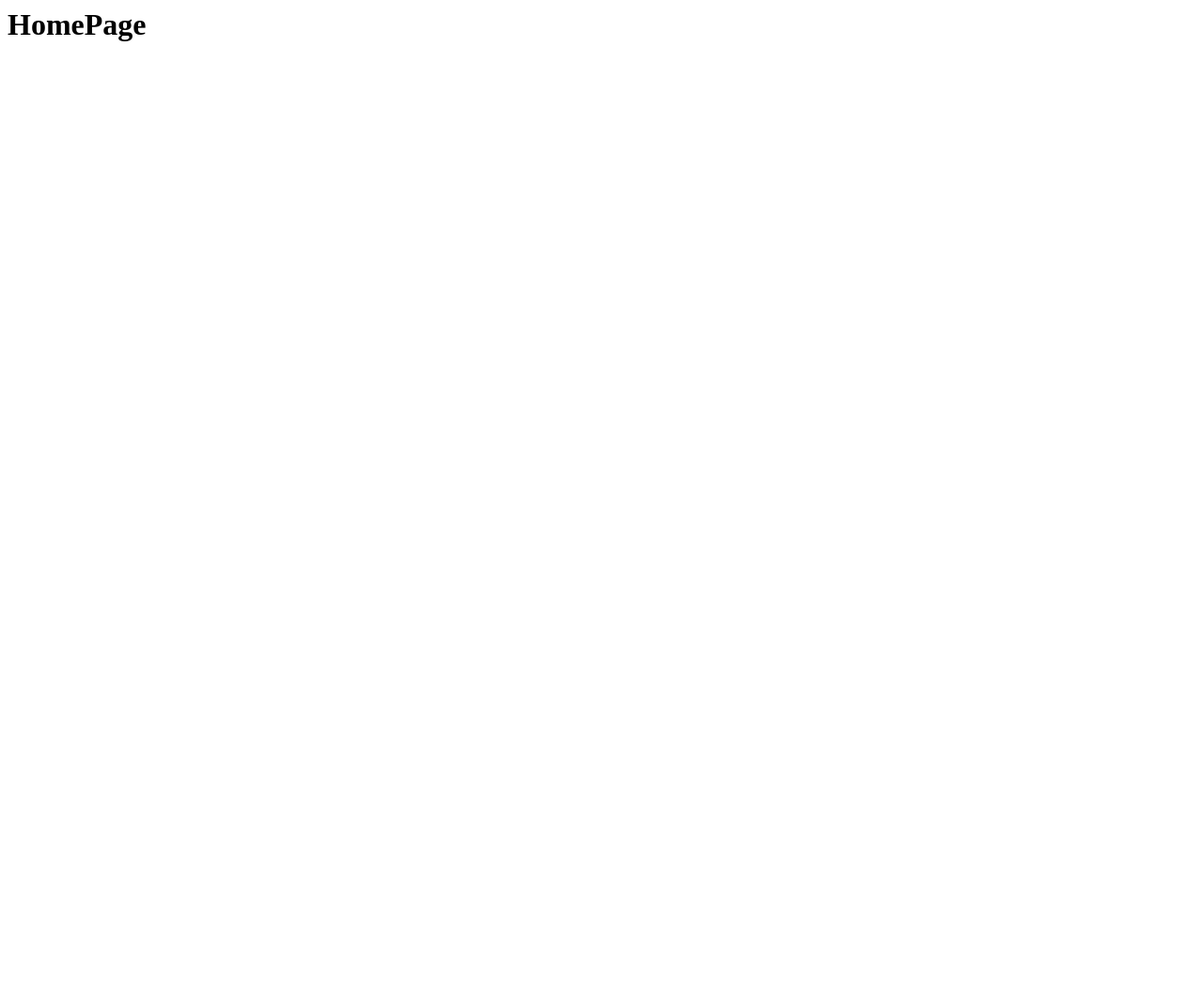
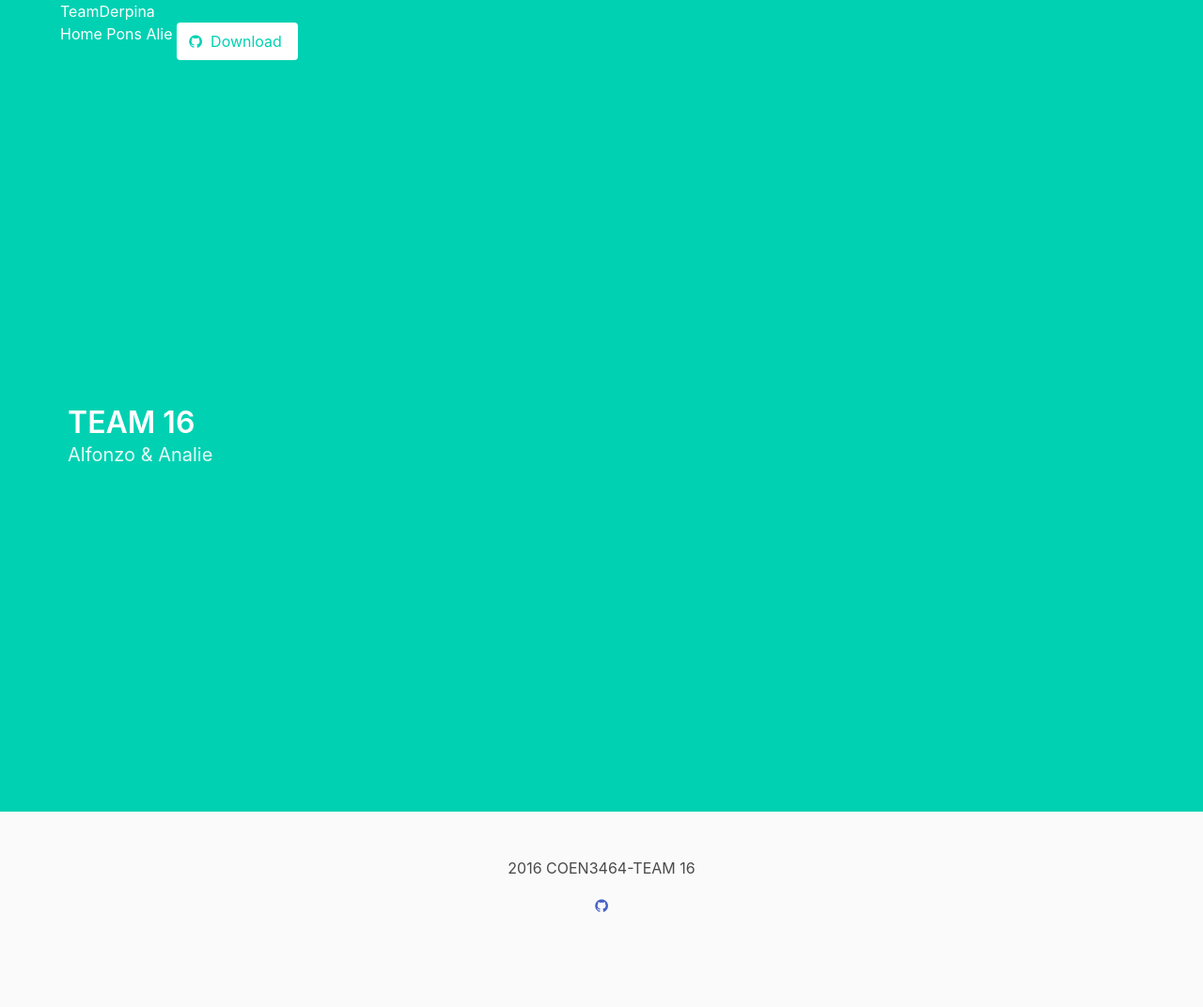
Before and after one commit to lanzosuarez/coen3463-m1t16, a website: page public/index.html in a window 1280 px wide. Shown: the whole page at 94% size. Before the commit the page ends 800 px from the top, so only its background shows below. Drawn offline with nearby package versions, Linux system fonts and the light colour scheme.

Commit message:
initial-commit

```diff
--- a/public/index.html
+++ b/public/index.html
@@ -1 +1,76 @@
-<h1>HomePage</h1>
+<!DOCTYPE Html>
+<html>
+<header>
+    <meta charset="utf-8">
+    <meta name="viewport" content="width=device-width, initial-scale=1">
+    <title>Homepage</title>
+    <link rel="stylesheet" href="https://maxcdn.bootstrapcdn.com/font-awesome/4.5.0/css/font-awesome.min.css">
+    <link rel="stylesheet" href="css/bulma.css">
+    <link rel="stylesheet" href="css/styles.css" </header>
+
+    <body>
+        <section class="hero is-primary is-medium">
+            <!-- Hero header: will stick at the top -->
+            <div class="hero-head">
+                <header class="nav">
+                    <div class="container">
+                        <div class="nav-left">
+                            <a class="nav-item">
+                            TeamDerpina
+                        </a>
+                        </div>
+                        <span class="nav-toggle">
+                    <span></span>
+                        <span></span>
+                        <span></span>
+                        </span>
+                        <div class="nav-right nav-menu">
+                            <a class="nav-item is-active" href="index.html"> Home </a>
+                            <a class="nav-item" href="analie.html">Pons</a>
+                            <a class="nav-item" href="pons.html">Alie</a>
+                            <span class="nav-item">
+                            <a class="button is-primary is-inverted">
+                                <span class="icon">
+                                <i class="fa fa-github"></i>
+                                </span>
+                            <span>Download</span>
+                            </a href="https://github.com/lanzosuarez/coen3463-m1t16">
+                            </span>
+                        </div>
+                    </div>
+                </header>
+            </div>
+
+            <!-- Hero content: will be in the middle -->
+            <section class="hero is-primary is-fullheight">
+                <div class="hero-body">
+                    <div class="container">
+                        <h1 class="title">
+                            TEAM 16
+                        </h1>
+                        <h2 class="subtitle">
+                            Alfonzo & Analie
+                        </h2>
+                    </div>
+                </div>
+            </section>
+            <!-- Hero footer: will stick at the bottom -->
+        </section>
+    </body>
+
+    <footer class="footer">
+        <div class="container">
+            <div class="content has-text-centered">
+                <p>
+                    2016 COEN3464-TEAM 16
+                </p>
+                <p>
+                    <a class="icon" href="https://github.com/lanzosuarez/coen3463-m1t16">
+                        <i class="fa fa-github"></i>
+                    </a>
+                </p>
+            </div>
+        </div>
+    </footer>
+
+</html>
```
Also changed, not shown: public/members.html (deleted, +0 -1 lines).
